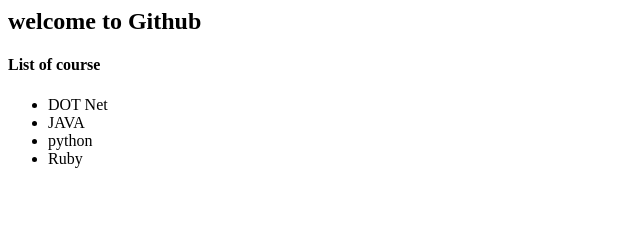
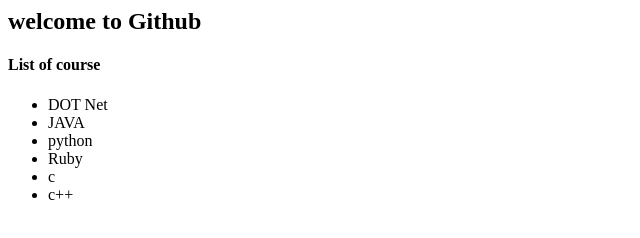
Before and after one commit to Dipanjan59173/prc-dipanjan, a plain HTML site: page index.html in a window 1280 px wide. Shown: the full height of the page, 0-640 px from the left. Drawn offline with Linux system fonts and the light colour scheme.

Commit message:
Add README.md and modify index.html file

```diff
--- a/index.html
+++ b/index.html
@@ -10,6 +10,8 @@
         <li>JAVA</li>
         <li>python</li>
         <li>Ruby</li>
+        <li>c</li>
+        <li>c++</li>
     </ul>
 </body>
 </html>
```
